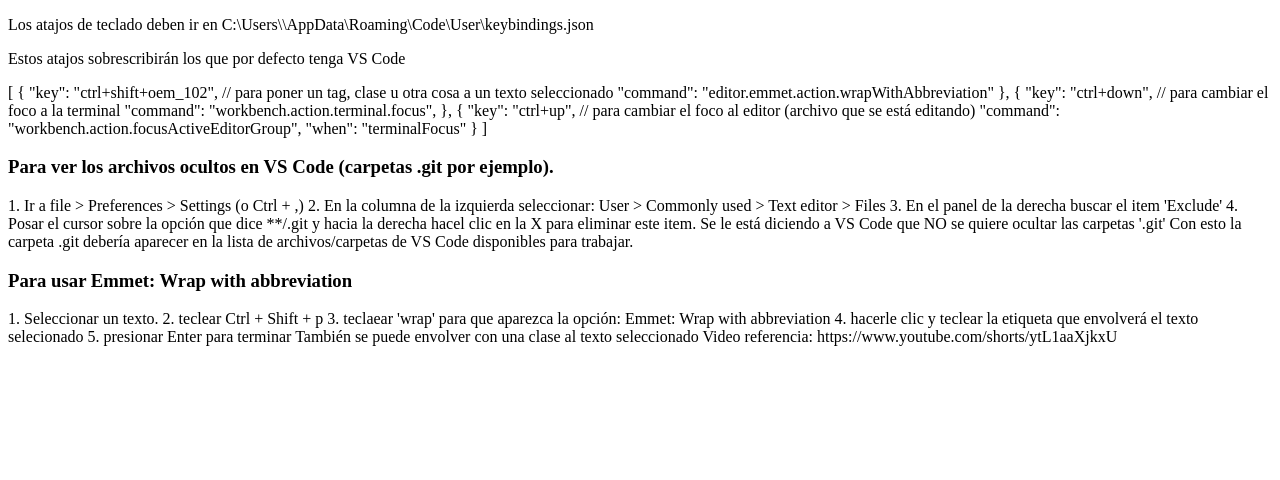
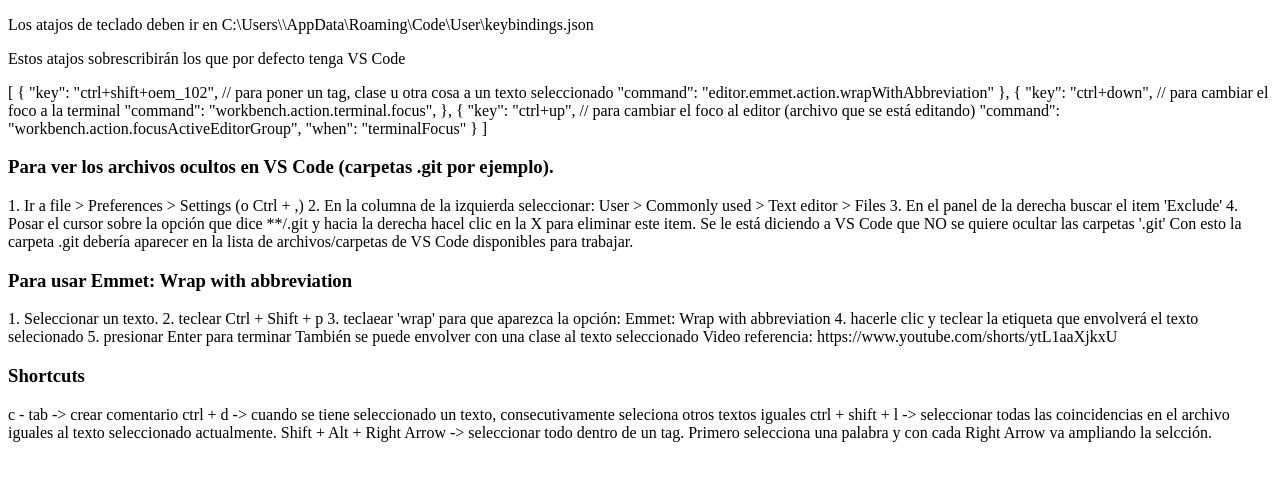
Before and after one commit to ZMv-ZMv/vs-code, a plain HTML site: page index.html in a window 1280 px wide. Shown: the part 92-572 px from the top of the page. Drawn offline with Linux system fonts and the light colour scheme.

Commit message:
actualizacion de documentacion

```diff
--- a/index.html
+++ b/index.html
@@ -50,5 +50,13 @@ También se puede envolver con una clase al texto seleccionado
 Video referencia: https://www.youtube.com/shorts/ytL1aaXjkxU
 </div>
 
+<h3>Shortcuts</h3>
+<div>
+    c - tab -> crear comentario
+    ctrl + d -> cuando se tiene seleccionado un texto, consecutivamente seleciona otros textos iguales
+    ctrl + shift + l -> seleccionar todas las coincidencias en el archivo iguales al texto seleccionado actualmente.
+    Shift + Alt + Right Arrow -> seleccionar todo dentro de un tag. Primero selecciona una palabra y con cada Right Arrow va ampliando la selcción.
+</div>
+
 </body>
 </html>
```
